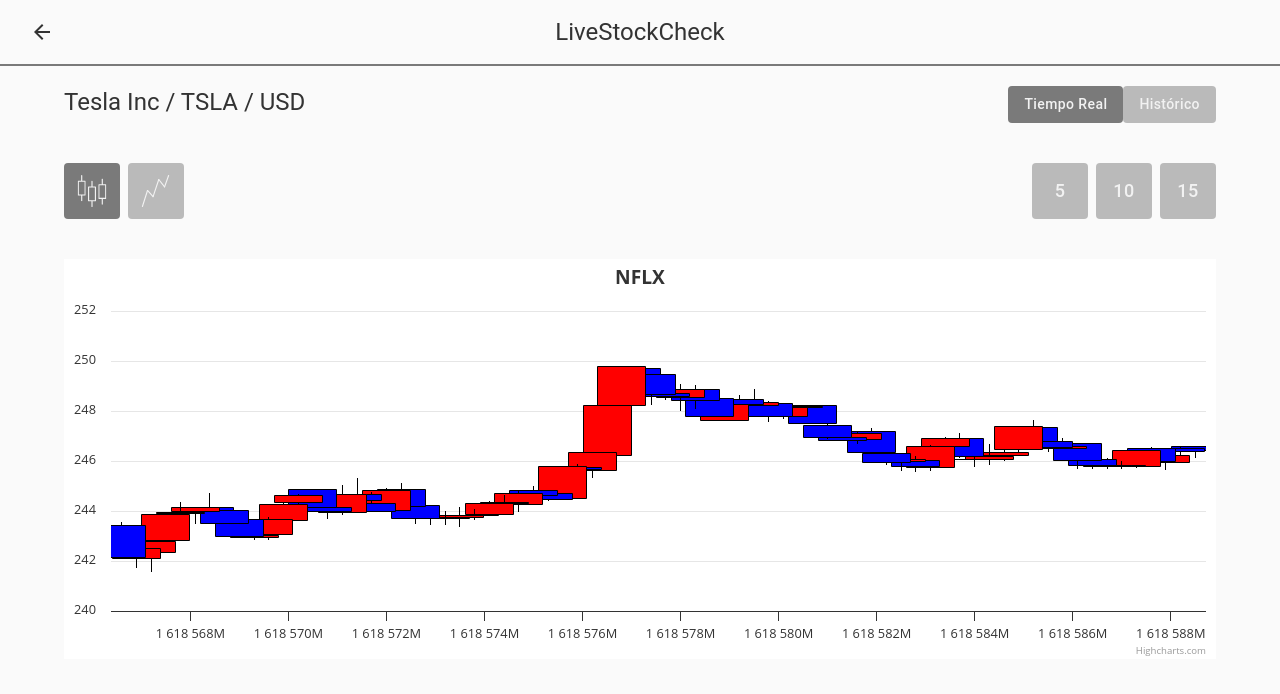
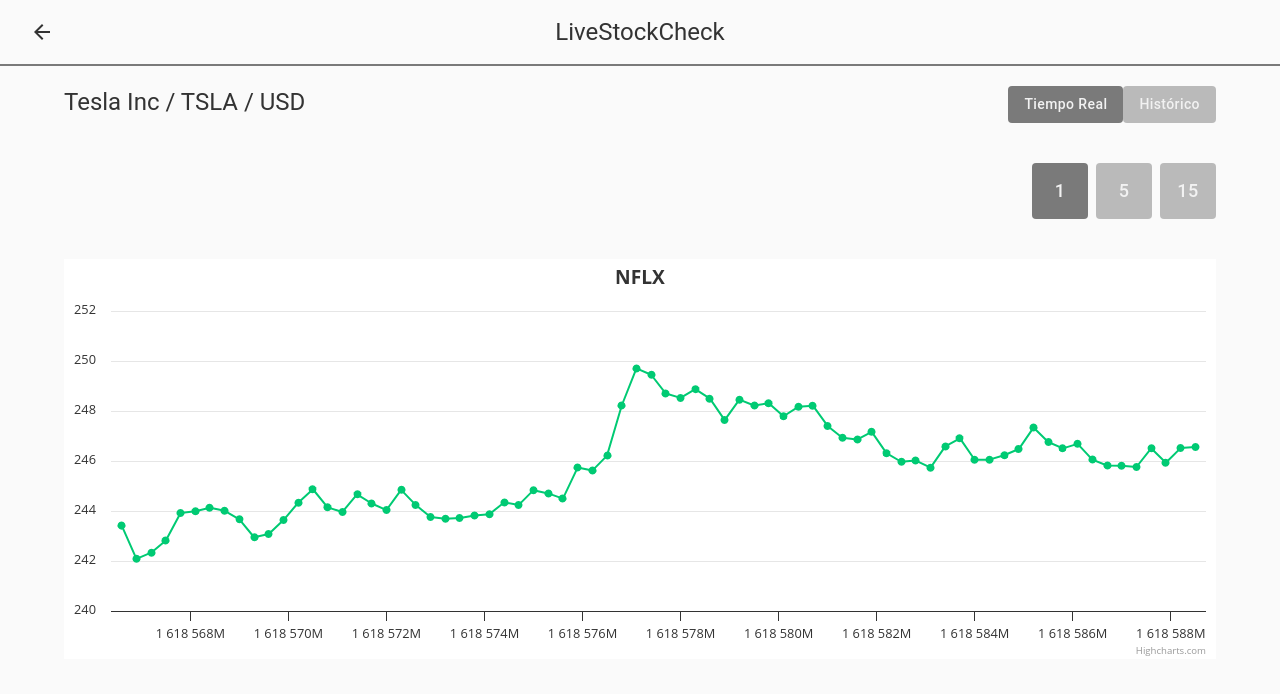
Before and after one commit to AlejandroLucas161/metafar-challenge, a React (Vite) app: page /detail/0 in a window 1280 px wide. Shown: the top 694 px of the page. Built offline with nearby package versions, Linux system fonts and the light colour scheme.

Commit message:
Change to line chart and create StockAutocomplete component

```diff
--- a/src/components/StockDetail/StockDetail.tsx
+++ b/src/components/StockDetail/StockDetail.tsx
@@ -1,25 +1,18 @@
 import { FunctionComponent, useState } from "react";
 import { Grid, Typography } from "@mui/material";
-import { Icon, StyledButton } from "./styles";
+import { StyledButton } from "./styles";
 import { Chart, Intervals, Historical } from "./components";
-import candleChartIcon from "../../assets/candle-chart-icon.svg";
-import timeChartIcon from "../../assets/time-chart-icon.svg";
 import { useStockDetails } from "../../hooks/useStockDetails";
 import { useStock } from "../../hooks/useStock";
+import { IntervalsType } from "../../types";
 
 export type StockVariant = "realTime" | "historical";
-export type ChartType = "candlestick" | "area";
-
-const charts: Array<{ icon: string; chart: ChartType }> = [
-  { icon: candleChartIcon, chart: "candlestick" },
-  { icon: timeChartIcon, chart: "area" },
-];
 
 const StockDetail: FunctionComponent = () => {
+  const [interval, setInterval] = useState<IntervalsType>(1);
+  const [variant, setVariant] = useState<StockVariant>("realTime");
   const { data: stockDetail } = useStock();
-  const { data: stockChartDetails } = useStockDetails();
-  const [variant, setVariant] = useState<StockVariant>("realTime");
-  const [chartType, setChartType] = useState<ChartType>("candlestick");
+  const { data: stockChartDetails } = useStockDetails(interval);
 
   const stockHeader = `${stockDetail?.name} / ${stockDetail?.symbol} / ${stockDetail?.currency}`;
 
@@ -27,8 +20,8 @@
     setVariant(variant);
   };
 
-  const handleChart = (chart: ChartType) => {
-    setChartType(chart);
+  const handleIntervalChange = (interval: IntervalsType) => {
+    setInterval(interval);
   };
 
   return (
@@ -55,34 +48,22 @@
       </Grid>
 
       <Grid width="100%" display="flex" justifyContent="space-between">
-        <Grid display="flex" gap={1}>
-          {charts.map(({ icon, chart }, idx) => (
-            <StyledButton
-              key={idx}
-              variant="contained"
-              disabled={chart === chartType}
-              sx={{
-                minWidth: "56px",
-                minHeight: "56px",
-                padding: "0",
-                fontSize: "18px",
-              }}
-              onClick={() => handleChart(chart)}
-            >
-              <Icon src={icon} />
-            </StyledButton>
-          ))}
-        </Grid>
+        <Grid display="flex" gap={1}></Grid>
 
         <Grid>
-          {variant === "realTime" && <Intervals />}
+          {variant === "realTime" && (
+            <Intervals
+              intervalValue={interval}
+              onIntervalChange={handleIntervalChange}
+            />
+          )}
 
           {variant === "historical" && <Historical />}
         </Grid>
       </Grid>
 
       <Grid width="100%">
-        <Chart chart={chartType} values={stockChartDetails?.values || []} />
+        <Chart values={stockChartDetails?.values || []} />
       </Grid>
     </Grid>
   );
--- a/src/components/StockDetail/components/Chart/Chart.tsx
+++ b/src/components/StockDetail/components/Chart/Chart.tsx
@@ -1,17 +1,15 @@
 import Highcharts from "highcharts/highstock";
 import HighchartsReact from "highcharts-react-official";
 import { FunctionComponent } from "react";
-import { ChartType } from "../../StockDetail";
 import { IStockValue } from "../../../../types";
 
 type ChartProps = {
-  chart: ChartType;
   values: Array<IStockValue>;
 };
 
-const Chart: FunctionComponent<ChartProps> = ({ chart, values }) => {
+const Chart: FunctionComponent<ChartProps> = ({ values }) => {
   const data = values.map((value) => [
-    new Date(value.datetime).getTime(), // Convert datetime to timestamp
+    new Date(value.datetime).getTime(),
     parseFloat(value.open),
     parseFloat(value.high),
     parseFloat(value.low),
@@ -41,26 +39,13 @@
       enabled: false,
     },
 
-    // Opciones para el area chart
-    plotOptions: {
-      area: {
-        fillColor: {
-          linearGradient: { x1: 0, y1: 0, x2: 0, y2: 1 },
-          stops: [
-            [0, "blue"],
-            [1, "rgba(0,0,0,0)"],
-          ],
-        },
-      },
-    },
-
     // Setea el tipo de gráfico, su nombre y los datos
     series: [
       {
-        type: chart,
+        type: "line",
         name: "Stock chart",
-        color: "blue", // Color de subida de gráfico candlestick
-        upColor: "red", // Color de bajada de gráfico candlestick
+        color: "#00CA73", // Color de subida de gráfico candlestick
+        upColor: "#FF6960", // Color de bajada de gráfico candlestick
         data: data,
       },
     ],
--- a/src/components/StockDetail/components/Intervals/Intervals.tsx
+++ b/src/components/StockDetail/components/Intervals/Intervals.tsx
@@ -1,14 +1,18 @@
+import { FunctionComponent } from "react";
 import { Grid, Tooltip, Typography } from "@mui/material";
-import { FunctionComponent } from "react";
 import { StyledButton } from "../../styles";
+import { IntervalsType } from "../../../../types";
 
-const intervalsTimes: Array<{ interval: number; tooltip: string }> = [
+const intervalsTimes: Array<{ interval: IntervalsType; tooltip: string }> = [
+  { interval: 1, tooltip: "1 minutos" },
   { interval: 5, tooltip: "5 minutos" },
-  { interval: 10, tooltip: "10 minutos" },
   { interval: 15, tooltip: "15 minutos" },
 ];
 
-const Intervals: FunctionComponent = () => {
+const Intervals: FunctionComponent<{
+  intervalValue: IntervalsType;
+  onIntervalChange: (interval: IntervalsType) => void;
+}> = ({ intervalValue, onIntervalChange }) => {
   return (
     <Grid display="flex" gap={1}>
       {intervalsTimes.map(({ interval, tooltip }) => (
@@ -29,6 +33,8 @@
               padding: "0",
               fontSize: "18px",
             }}
+            disabled={interval === intervalValue}
+            onClick={() => onIntervalChange(interval)}
           >
             {interval}
           </StyledButton>
--- /dev/null
+++ b/src/components/StockTable/StockAutocomplete/StockAutocomplete.tsx
@@ -0,0 +1,42 @@
+import { SyntheticEvent, useState } from "react";
+import { Autocomplete, Stack } from "@mui/material";
+import { StyledTextField } from "../styles";
+
+type StockAutocompleteProps = {
+  options?: Array<{ label: string; id: string }>;
+};
+
+const StockAutocomplete = ({ options }: StockAutocompleteProps) => {
+  const [query, setQuery] = useState<string>("");
+
+  const handleAutocomplete = (
+    _: SyntheticEvent<Element, Event>,
+    value: string
+  ) => {
+    setQuery(value);
+  };
+
+  return (
+    <Stack spacing={2} sx={{ width: "100%" }}>
+      <Autocomplete
+        freeSolo
+        open={!!query?.length}
+        inputValue={query}
+        onInputChange={handleAutocomplete}
+        options={options || []}
+        renderOption={(props, option) => {
+          return (
+            <li {...props} key={option.id}>
+              {option.label}
+            </li>
+          );
+        }}
+        renderInput={(params) => (
+          <StyledTextField {...params} placeholder="Busca una acción..." />
+        )}
+      />
+    </Stack>
+  );
+};
+
+export default StockAutocomplete;
--- a/src/components/StockTable/StockTable.tsx
+++ b/src/components/StockTable/StockTable.tsx
@@ -1,4 +1,4 @@
-import { FunctionComponent } from "react";
+import { ChangeEvent, FunctionComponent, useState } from "react";
 import { Link } from "react-router-dom";
 import {
   Table,
@@ -6,13 +6,12 @@
   TableBody,
   TableContainer,
   TableHead,
-  Stack,
-  Autocomplete,
   Skeleton,
   Pagination,
 } from "@mui/material";
-import { StyledTableCell, StyledTableRow, StyledTextField } from "./styles";
+import { StyledTableCell, StyledTableRow } from "./styles";
 import { useStocksList } from "../../hooks/useStocksList";
+import StockAutocomplete from "./StockAutocomplete/StockAutocomplete";
 
 const tableHeaders: Array<{ header: string }> = [
   { header: "Símbolo" },
@@ -23,26 +22,28 @@
 
 const StockTable: FunctionComponent = () => {
   const { data, isLoading } = useStocksList();
+  const [page, setPage] = useState<number>(1);
 
-  // DELETE THIS
-  const mockData = data?.slice(0, 12);
-  // DELETE THIS
+  const limit = 12;
+  const count = !!data?.length && Math.ceil(data?.length / 12);
+
+  const autocompleteList = data?.map((stock) => ({
+    label: stock.name,
+    id: stock.symbol,
+  }));
+
+  const tableEnds = page * limit;
+  const tableStarts = tableEnds - limit;
+  const stocks = data?.slice(tableStarts, tableEnds);
+
+  const handlePage = (_: ChangeEvent<unknown>, page: number) => {
+    setPage(page);
+  };
 
   return (
     <>
       {/* INPUT */}
-      <Stack spacing={2} sx={{ width: "100%" }}>
-        <Autocomplete
-          freeSolo
-          options={mockData?.map(({ name }) => name) || []}
-          renderInput={(params) => (
-            <StyledTextField
-              {...params}
-              placeholder="Busca la acción por nombre o símbolo..."
-            />
-          )}
-        />
-      </Stack>
+      <StockAutocomplete options={autocompleteList} />
 
       {/* TABLE */}
       <TableContainer
@@ -92,7 +93,7 @@
                       </StyledTableCell>
                     </StyledTableRow>
                   ))
-              : mockData?.map(({ symbol, name, currency, type, mic_code }) => (
+              : stocks?.map(({ symbol, name, currency, type, mic_code }) => (
                   <StyledTableRow key={mic_code + symbol}>
                     <StyledTableCell align="left">
                       <Link to={`/detail/${symbol}`}>{symbol}</Link>
@@ -106,7 +107,13 @@
         </Table>
       </TableContainer>
 
-      <Pagination count={20} sx={{ width: "fit-content", margin: "0 auto" }} />
+      {count && (
+        <Pagination
+          count={count}
+          onChange={handlePage}
+          sx={{ width: "fit-content", margin: "0 auto" }}
+        />
+      )}
     </>
   );
 };
--- a/src/hooks/useStockDetails.ts
+++ b/src/hooks/useStockDetails.ts
@@ -1,15 +1,20 @@
 import axios from "axios";
 import { useQuery } from "@tanstack/react-query";
-import { IStockChart } from "../types";
+import { IStockChart, IntervalsType } from "../types";
 
 const fetchStockDetails = async (): Promise<IStockChart> => {
   const response = await axios.get("/stock_details.json");
   return response.data;
 };
 
-export const useStockDetails = () => {
+export const useStockDetails = (
+  interval: IntervalsType,
+  startDate?: Date,
+  endDate?: Date
+) => {
   return useQuery<IStockChart>({
     queryKey: ["stock_details"],
     queryFn: fetchStockDetails,
+    refetchInterval: !startDate && !endDate && interval * (60 * 1000),
   });
 };
--- a/src/types.ts
+++ b/src/types.ts
@@ -1,3 +1,7 @@
+export type IntervalsType = 1 | 5 | 15;
+
+/* ------------------------------------------ */
+
 export interface IStock {
   symbol: string;
   name: string;
```
